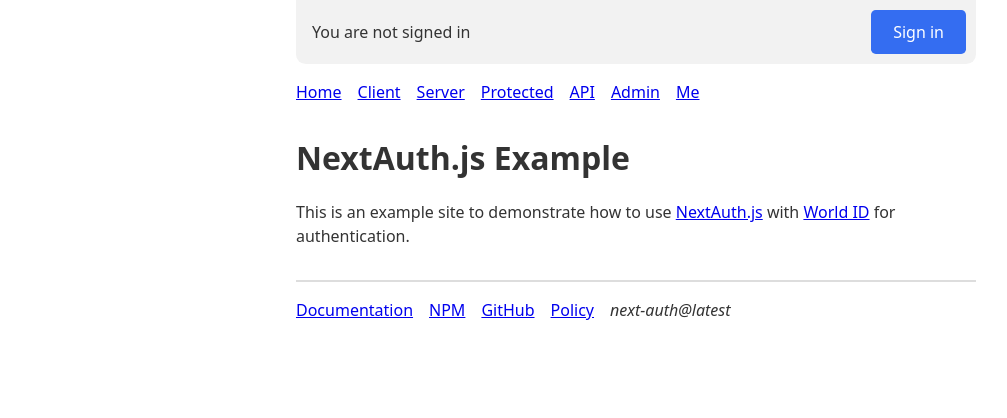
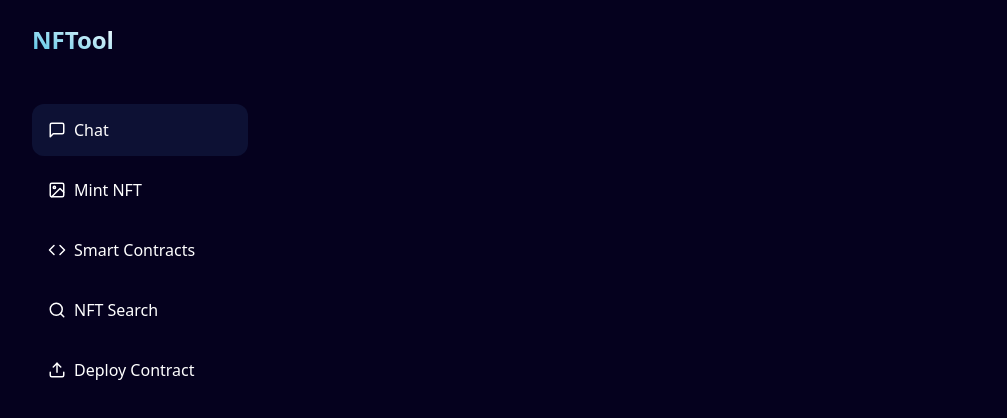
Before and after one commit to Bobliuuu/NFTool, a Next.js app: page / in a window 1280 px wide. Shown: the top 418 px of the page, without its empty margins (4-1011 px from the left). Built offline with nearby package versions, Linux system fonts and the light colour scheme; no server answers.

Commit message:
add menu

```diff
--- /dev/null
+++ b/components/navigation/Menu.tsx
@@ -0,0 +1,71 @@
+import Link from 'next/link';
+import { useRouter } from 'next/router';
+import {
+  MessageSquare,
+  Image as ImageIcon,
+  Code,
+  Search,
+  Upload,
+} from 'react-feather';
+
+const MENU_ITEMS = [
+  {
+    id: 'chat',
+    label: 'Chat',
+    route: '/',
+    icon: <MessageSquare className='w-4.5 text-white' />,
+  },
+  {
+    id: 'mint-nft',
+    label: 'Mint NFT',
+    route: '/mint-nft',
+    icon: <ImageIcon className='w-4.5 text-white' />,
+  },
+  {
+    id: 'smart-contracts',
+    label: 'Smart Contracts',
+    route: '/smart-contracts',
+    icon: <Code className='w-4.5 text-white' />,
+  },
+  {
+    id: 'nft-search',
+    label: 'NFT Search',
+    route: '/nft-search',
+    icon: <Search className='w-4.5 text-white' />,
+  },
+  {
+    id: 'deploy-contract',
+    label: 'Deploy Contract',
+    route: '/deploy-contract',
+    icon: <Upload className='w-4.5 text-white' />,
+  },
+];
+
+export default function Menu() {
+  const router = useRouter();
+  const { pathname } = router;
+
+  return (
+    <div className='px-9 py-6 w-72'>
+      <Link href='/' className='font-bold mb-12 text-2xl inline-block'>
+        <span className='gradient-text bg-gradient-to-tr from-blue1 to-white'>
+          NFTool
+        </span>
+      </Link>
+      <nav className='grid gap-2'>
+        {MENU_ITEMS.map((item) => (
+          <Link
+            key={item.id}
+            href={item.route}
+            className={`flex items-center gap-2 px-4 py-3.5 rounded-xl bg-blue2 ${
+              pathname === item.route ? 'bg-opacity-100' : 'bg-opacity-0'
+            }`}
+          >
+            {item.icon}
+            <span className='text-white font-font'>{item.label}</span>
+          </Link>
+        ))}
+      </nav>
+    </div>
+  );
+}
--- a/pages/_app.tsx
+++ b/pages/_app.tsx
@@ -1,8 +1,10 @@
-import { SessionProvider } from "next-auth/react"
-import "./styles.css"
+import { SessionProvider } from 'next-auth/react';
+import './styles.css';
 
-import type { AppProps } from "next/app"
-import type { Session } from "next-auth"
+import type { AppProps } from 'next/app';
+import type { Session } from 'next-auth';
+
+import Menu from '../components/navigation/Menu';
 
 // Use of the <SessionProvider> is mandatory to allow components that call
 // `useSession()` anywhere in your application to access the `session` object.
@@ -12,7 +14,10 @@
 }: AppProps<{ session: Session }>) {
   return (
     <SessionProvider session={session}>
-      <Component {...pageProps} />
+      <Menu />
+      <div className='ml-72'>
+        <Component {...pageProps} />
+      </div>
     </SessionProvider>
-  )
+  );
 }
--- /dev/null
+++ b/pages/deploy-contract.tsx
@@ -0,0 +1,3 @@
+export default function DeployContract() {
+  return <></>;
+}
--- a/pages/index.tsx
+++ b/pages/index.tsx
@@ -1,29 +1,20 @@
 import axios from 'axios';
-import { useEffect, useState } from "react"
-import Layout from "../components/layout"
+import { useEffect, useState } from 'react';
 
 export default function IndexPage() {
   const [testData, setTestData] = useState();
 
-  useEffect(() => {
-    const fetchData = async () => {
-      const { data } = await axios.get('/api/nft/balance', {
-        params: { chainName: "eth-mainnet", walletAddress: "0x0C3C8C5e113992E4C3Edf7C4980aE96e8880c0EE" },
-      });
-      setTestData(data);
-    };
-    fetchData();
-  }, [])
+  // useEffect(() => {
+  //   const fetchData = async () => {
+  //     const { data } = await axios.get('/api/nft/balance', {
+  //       params: { chainName: "eth-mainnet", walletAddress: "0x0C3C8C5e113992E4C3Edf7C4980aE96e8880c0EE" },
+  //     });
+  //     setTestData(data);
+  //   };
+  //   fetchData();
+  // }, [])
 
-  console.log(testData)
-  return (
-    <Layout>
-      <h1>NextAuth.js Example</h1>
-      <p>
-        This is an example site to demonstrate how to use{" "}
-        <a href="https://next-auth.js.org">NextAuth.js</a> with {" "}
-        <a href ="https://worldcoin.org/world-id">World ID</a> for authentication.
-      </p>
-    </Layout>
-  )
+  console.log(testData);
+
+  return <div className=''></div>;
 }
--- /dev/null
+++ b/pages/mint-nft.tsx
@@ -0,0 +1,3 @@
+export default function MintNft() {
+  return <></>;
+}
--- /dev/null
+++ b/pages/nft-search.tsx
@@ -0,0 +1,3 @@
+export default function NFTSearch() {
+  return <></>;
+}
--- /dev/null
+++ b/pages/smart-contracts.tsx
@@ -0,0 +1,3 @@
+export default function SmartContracts() {
+  return <></>;
+}
--- a/pages/styles.css
+++ b/pages/styles.css
@@ -1,32 +1,14 @@
-body {
-  font-family: ui-sans-serif, system-ui, -apple-system, BlinkMacSystemFont,
-    "Segoe UI", Roboto, "Helvetica Neue", Arial, "Noto Sans", sans-serif,
-    "Apple Color Emoji", "Segoe UI Emoji", "Segoe UI Symbol", "Noto Color Emoji";
-  padding: 0 1rem 1rem 1rem;
-  max-width: 680px;
-  margin: 0 auto;
-  background: #fff;
-  color: #333;
+@tailwind base;
+@tailwind components;
+@tailwind utilities;
+
+@layer components {
+  body {
+    @apply bg-blue3;
+  }
+
+  .gradient-text {
+    -webkit-background-clip: text;
+    -webkit-text-fill-color: transparent;
+  }
 }
-
-li,
-p {
-  line-height: 1.5rem;
-}
-
-a {
-  font-weight: 500;
-}
-
-hr {
-  border: 1px solid #ddd;
-}
-
-iframe {
-  background: #ccc;
-  border: 1px solid #ccc;
-  height: 10rem;
-  width: 100%;
-  border-radius: 0.5rem;
-  filter: invert(1);
-}
--- /dev/null
+++ b/postcss.config.js
@@ -0,0 +1,6 @@
+module.exports = {
+  plugins: {
+    tailwindcss: {},
+    autoprefixer: {},
+  },
+}
--- /dev/null
+++ b/tailwind.config.js
@@ -0,0 +1,24 @@
+/** @type {import('tailwindcss').Config} */
+module.exports = {
+  content: [
+    './app/**/*.{js,ts,jsx,tsx,mdx}',
+    './pages/**/*.{js,ts,jsx,tsx,mdx}',
+    './components/**/*.{js,ts,jsx,tsx,mdx}',
+    './src/**/*.{js,ts,jsx,tsx,mdx}',
+  ],
+  theme: {
+    colors: {
+      transparent: 'transparent',
+      white: '#ffffff',
+      blue1: '#4FC2E7',
+      blue2: '#0D1134',
+      blue3: '#05011E',
+    },
+    extend: {
+      width: {
+        4.5: '18px',
+      },
+    },
+  },
+  plugins: [],
+};
```
Also changed, not shown: package.json (+7 -1 lines), 1 other file (tests, documents, lock files or other folders).
